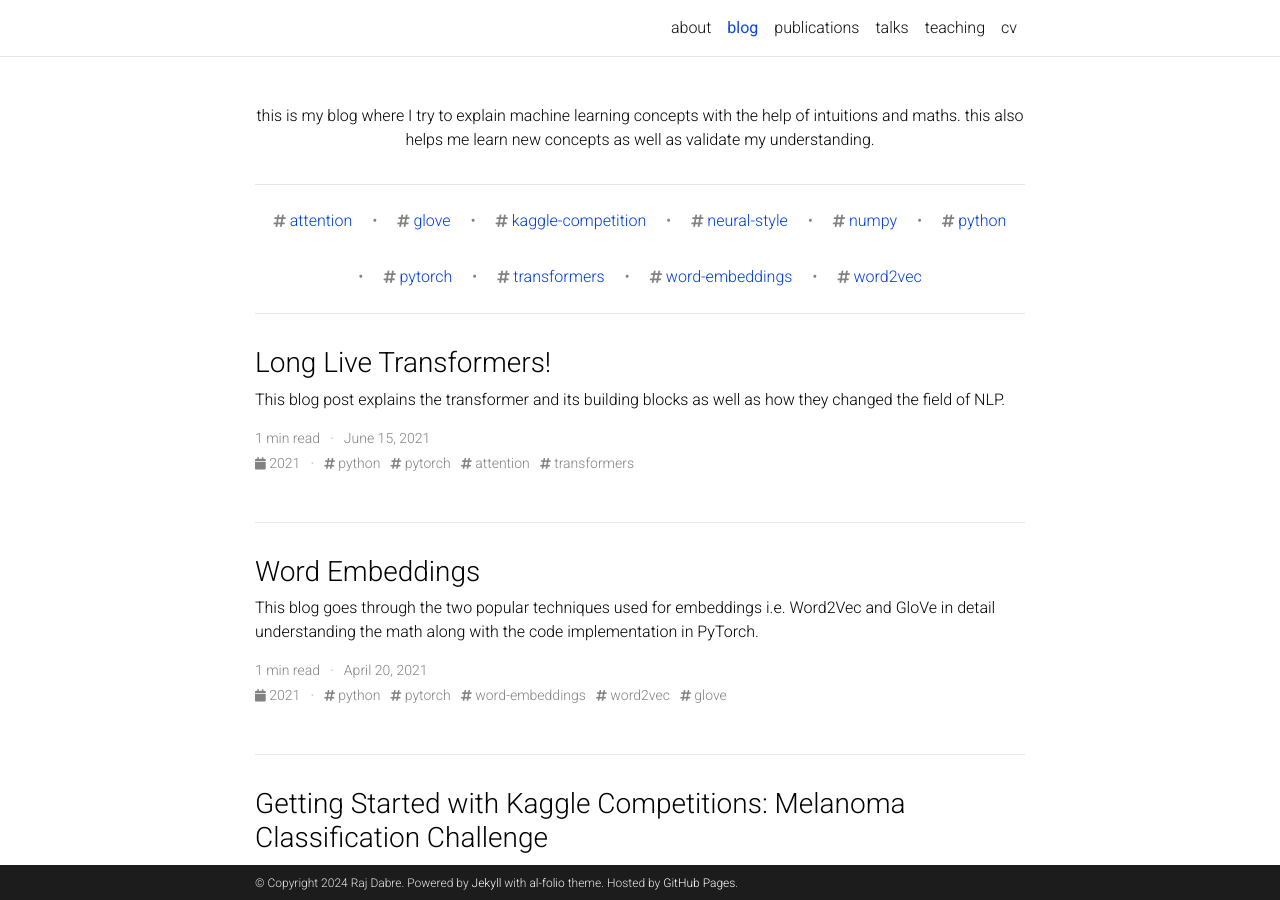
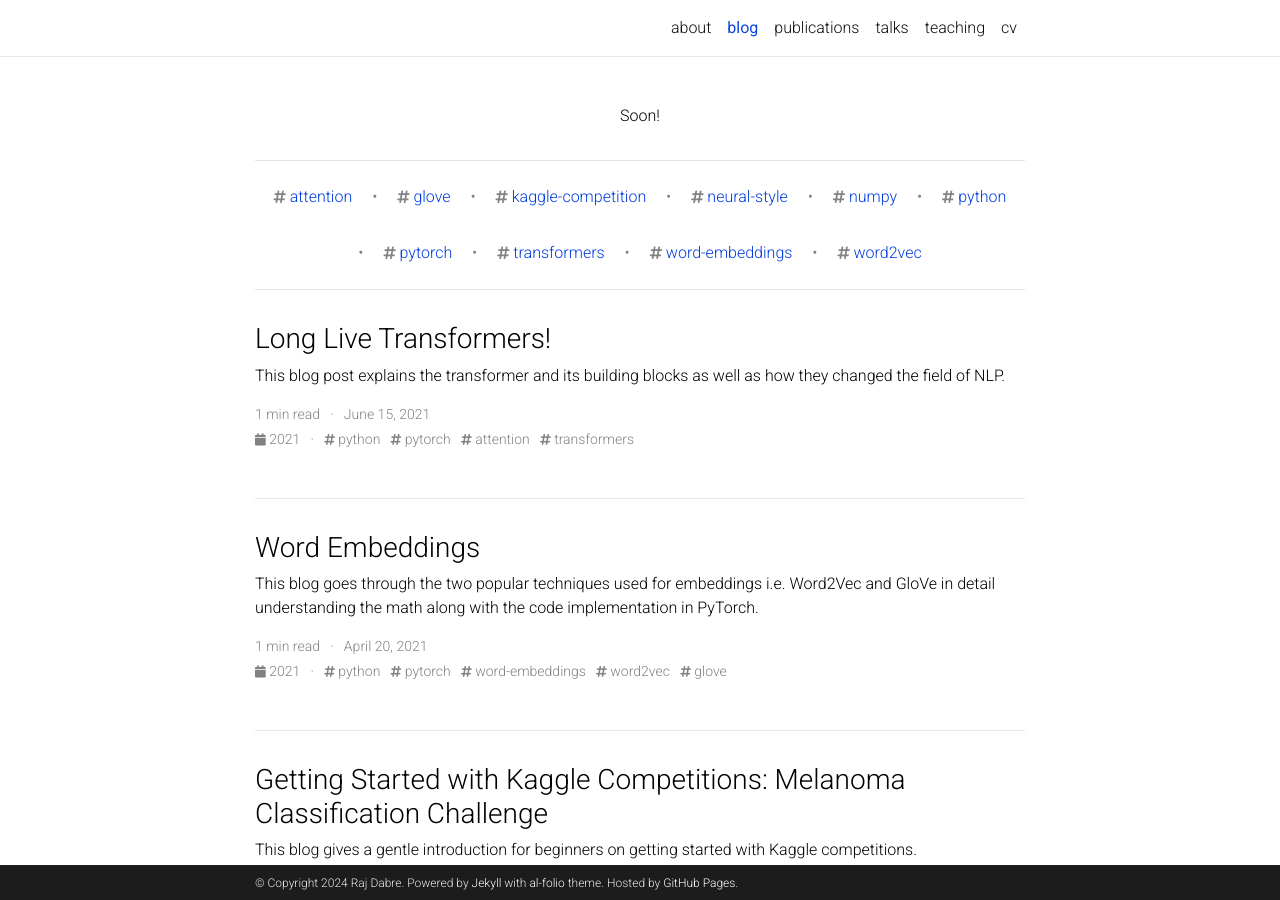
Before and after one commit to prajdabre/prajdabre.github.io, a Jekyll site: the page built from blog/index.html, in a window 1280 px wide and 900 px high. Built offline with Jekyll 4.4.1, drawn with Linux system fonts in a browser that asks for light colours; the list of posts is cut into pages by our own code; comment, search, counter and statistics services are not loaded; a style sheet for code colours, icons or effects is not loaded.

Commit message:
Update _config.yml

```diff
--- a/_config.yml
+++ b/_config.yml
@@ -111,7 +111,7 @@ bing_site_verification:  # out your bing-site-verification ID (Bing Webmaster)
 
 blog_name:  # blog_name will be displayed in your blog page
 blog_nav_title: blog # your blog must have a title for it to be displayed in the nav bar
-blog_description: this is my blog where I try to explain machine learning concepts with the help of intuitions and maths. this also helps me learn new concepts as well as validate my understanding.
+blog_description: Soon!
 permalink: /blog/:year/:title/
 
 # Pagination
```
